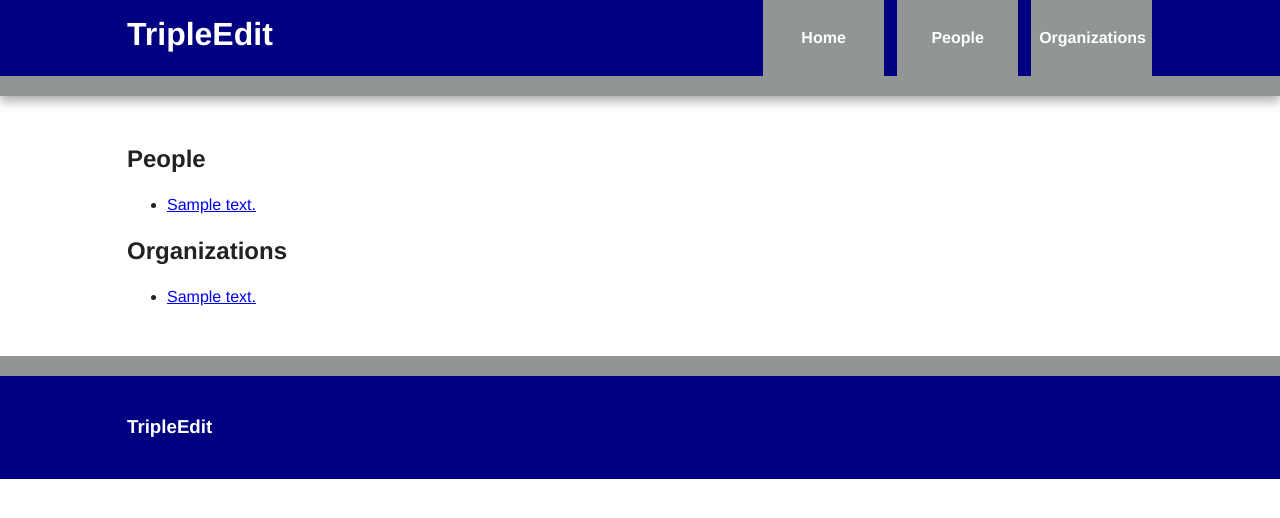
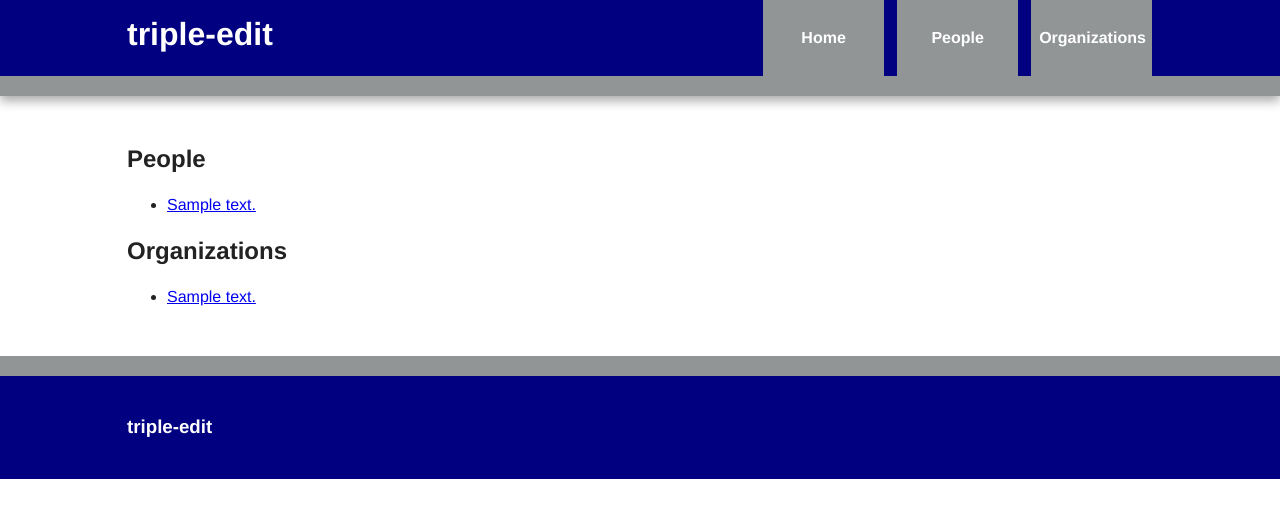
Before and after one commit to lawlesst/triple-edit, a Django app: template templates/index.html in a window 1280 px wide. Shown: the top 518 px of the page. Run offline with Django 3.2, Linux system fonts and the light colour scheme; the template is opened without the code that fills it: most values are stand-ins (such as "Sample title", 1, 10 or a date in 2020); parts of the project's set-up code (start-up, migrations or seed data) failed here and were passed over; some libraries are stand-ins or nearby versions.

Commit message:
Name change. Docs.

```diff
--- a/templates/layout.html
+++ b/templates/layout.html
@@ -7,7 +7,7 @@
     <head>
         <meta charset="utf-8">
         <meta http-equiv="X-UA-Compatible" content="IE=edge,chrome=1">
-        <title>TripleEdit</title>
+        <title>triple-edit</title>
         <meta name="description" content="">
         <meta name="viewport" content="width=device-width, initial-scale=1">
 
@@ -25,7 +25,7 @@
 
         <div class="header-container">
             <header class="wrapper clearfix">
-                <h1 class="title"><a href="{% url 'edit:index' %}">TripleEdit</a></h1>
+                <h1 class="title"><a href="{% url 'edit:index' %}">triple-edit</a></h1>
                 <nav>
                     <ul>
                         <li><a href="{% url 'edit:index' %}">Home</a></li>
@@ -45,7 +45,7 @@
 
         <div class="footer-container">
             <footer class="wrapper">
-                <h3>TripleEdit</h3>
+                <h3>triple-edit</h3>
             </footer>
         </div>
 
```
Also changed, not shown: README.md.
